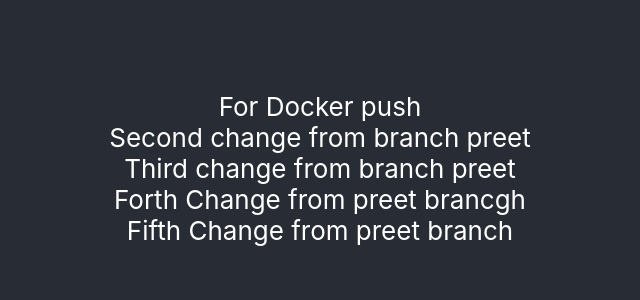
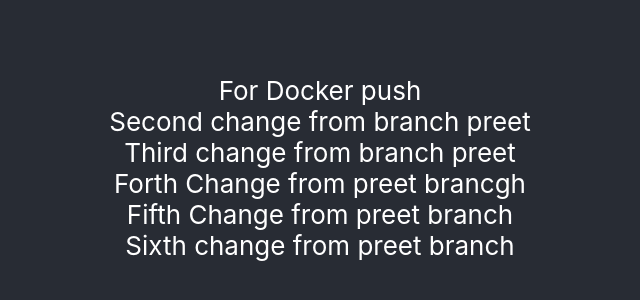
Before and after one commit to kamaldeol2013/jb, a React (Create React App) app: page / in a window 1280 px wide. Shown: the part 232-532 px from the top of the page, without its empty margins (320-960 px from the left). Built offline with nearby package versions, Linux system fonts and the light colour scheme.

Commit message:
some changes

```diff
--- a/src/App.js
+++ b/src/App.js
@@ -10,7 +10,8 @@
        Second change from branch preet<br></br>
        Third change from branch preet<br></br>
        Forth Change from preet brancgh<br></br>
-       Fifth Change from preet branch
+       Fifth Change from preet branch<br></br>
+       Sixth change from preet branch
       </header>
     </div>
   );
```
